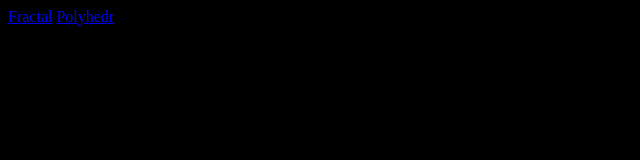
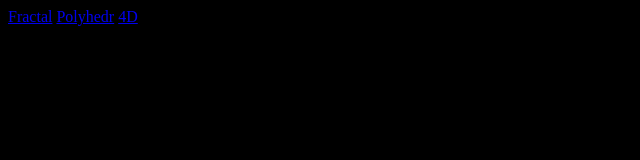
Before and after one commit to skugeorg/skugeorg.github.io, a plain HTML site: page dst/index.html in a window 1280 px wide. Shown: the full height of the page, 0-640 px from the left. Drawn offline with Linux system fonts and the light colour scheme.

Commit message:
Update index.html

```diff
--- a/dst/index.html
+++ b/dst/index.html
@@ -7,6 +7,7 @@
 <body style="background-color: black;">
     <a href="./fractal/fractal.html">Fractal</a>
     <a href="./polyhedr/polyhedr.html">Polyhedr</a>
+    <a href="./dist/index.html">4D</a>
 </body>
 
 </html>
```
